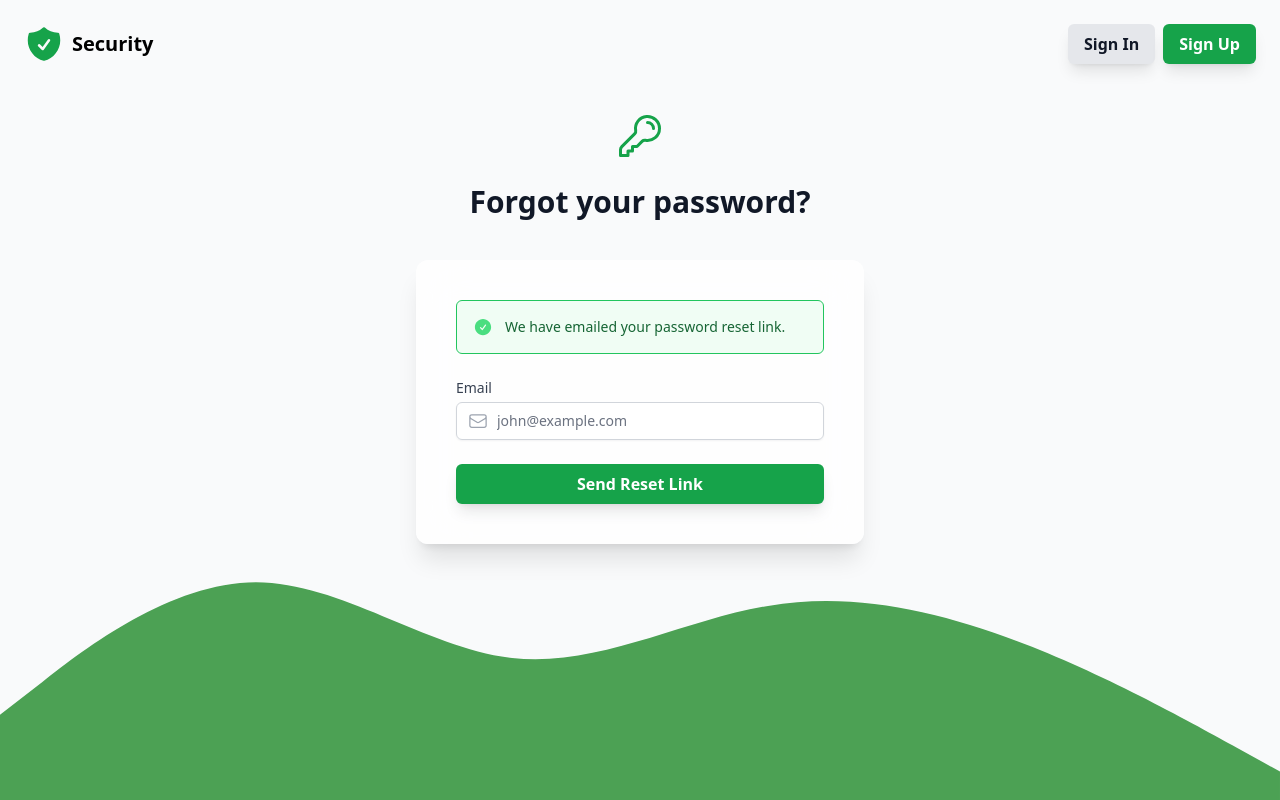
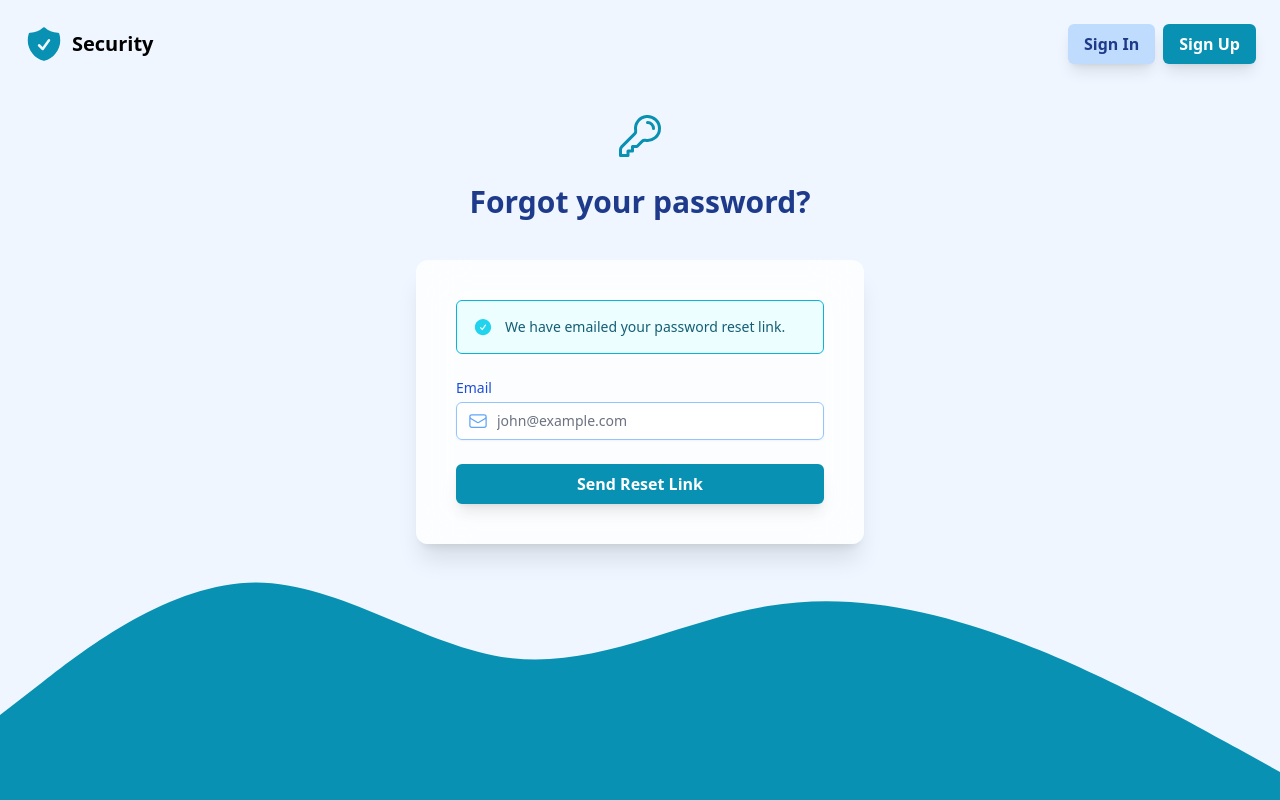
Before and after one commit to igorbabko/build-with-tailwindcss, a website: page forgot-password.html in a window 1280 px wide. Drawn offline with Linux system fonts and the light colour scheme.

Commit message:
Color themes

```diff
--- a/forgot-password.html
+++ b/forgot-password.html
@@ -7,48 +7,49 @@
     <link href="/output.css" rel="stylesheet" />
     <title>Security</title>
   </head>
-  <body class="min-h-screen bg-gray-50 bg-[url('/wave.svg')] bg-fixed bg-bottom bg-no-repeat">
+  <body class="min-h-screen bg-secondary-50 bg-fixed bg-bottom bg-no-repeat">
+    <svg class="fixed bottom-0 fill-primary-600" xmlns="http://www.w3.org/2000/svg" viewBox="0 0 1440 320"><path fill-opacity="1" d="M0,224L48,186.7C96,149,192,75,288,74.7C384,75,480,149,576,160C672,171,768,117,864,101.3C960,85,1056,107,1152,144C1248,181,1344,235,1392,261.3L1440,288L1440,320L1392,320C1344,320,1248,320,1152,320C1056,320,960,320,864,320C768,320,672,320,576,320C480,320,384,320,288,320C192,320,96,320,48,320L0,320Z"></path></svg>
     <header class="flex items-center justify-between p-6">
       <a href="register.html" class="flex items-center gap-2">
-        <svg class="h-10 text-green-600" xmlns="http://www.w3.org/2000/svg" viewBox="0 0 24 24" fill="currentColor">
+        <svg class="h-10 text-primary-600" xmlns="http://www.w3.org/2000/svg" viewBox="0 0 24 24" fill="currentColor">
           <path fill-rule="evenodd" d="M12.516 2.17a.75.75 0 00-1.032 0 11.209 11.209 0 01-7.877 3.08.75.75 0 00-.722.515A12.74 12.74 0 002.25 9.75c0 5.942 4.064 10.933 9.563 12.348a.749.749 0 00.374 0c5.499-1.415 9.563-6.406 9.563-12.348 0-1.39-.223-2.73-.635-3.985a.75.75 0 00-.722-.516l-.143.001c-2.996 0-5.717-1.17-7.734-3.08zm3.094 8.016a.75.75 0 10-1.22-.872l-3.236 4.53L9.53 12.22a.75.75 0 00-1.06 1.06l2.25 2.25a.75.75 0 001.14-.094l3.75-5.25z" clip-rule="evenodd" />
         </svg>
         <span class="text-xl font-black">Security</span>
       </a>
       <div class="flex gap-2">
-        <a href="login.html" class="rounded-md bg-gray-200 py-2 px-4 font-semibold text-gray-900 shadow-lg transition duration-150 ease-in-out hover:bg-gray-300 hover:shadow-xl focus:shadow-xl focus:outline-none focus:ring-2 focus:ring-gray-300 focus:ring-offset-2">Sign In</a>
-        <a href="register.html" class="rounded-md bg-green-600 py-2 px-4 font-semibold text-white shadow-lg transition duration-150 ease-in-out hover:bg-green-700 hover:shadow-xl focus:shadow-xl focus:outline-none focus:ring-2 focus:ring-green-500 focus:ring-offset-2">Sign Up</a>
+        <a href="login.html" class="rounded-md bg-secondary-200 py-2 px-4 font-semibold text-secondary-900 shadow-lg transition duration-150 ease-in-out hover:bg-secondary-300 hover:shadow-xl focus:shadow-xl focus:outline-none focus:ring-2 focus:ring-secondary-300 focus:ring-offset-2">Sign In</a>
+        <a href="register.html" class="rounded-md bg-primary-600 py-2 px-4 font-semibold text-white shadow-lg transition duration-150 ease-in-out hover:bg-primary-700 hover:shadow-xl focus:shadow-xl focus:outline-none focus:ring-2 focus:ring-primary-500 focus:ring-offset-2">Sign Up</a>
       </div>
     </header>
     <main class="flex flex-col justify-center p-6 pb-12">
       <div class="mx-auto max-w-md">
-        <svg class="mx-auto h-12 text-green-600" xmlns="http://www.w3.org/2000/svg" fill="none" viewBox="0 0 24 24" stroke-width="1.5" stroke="currentColor">
+        <svg class="mx-auto h-12 text-primary-600" xmlns="http://www.w3.org/2000/svg" fill="none" viewBox="0 0 24 24" stroke-width="1.5" stroke="currentColor">
           <path stroke-linecap="round" stroke-linejoin="round" d="M15.75 5.25a3 3 0 013 3m3 0a6 6 0 01-7.029 5.912c-.563-.097-1.159.026-1.563.43L10.5 17.25H8.25v2.25H6v2.25H2.25v-2.818c0-.597.237-1.17.659-1.591l6.499-6.499c.404-.404.527-1 .43-1.563A6 6 0 1121.75 8.25z" />
         </svg>
-        <h2 class="mt-2 text-2xl font-bold text-gray-900 sm:mt-6 sm:text-3xl">Forgot your password?</h2>
+        <h2 class="mt-2 text-2xl font-bold text-secondary-900 sm:mt-6 sm:text-3xl">Forgot your password?</h2>
       </div>
       <div class="mx-auto mt-6 w-full max-w-md rounded-xl bg-white/80 p-6 shadow-xl backdrop-blur-xl sm:mt-10 sm:p-10">
-        <div class="flex gap-3 rounded-md border border-green-500 bg-green-50 p-4">
-          <svg class="h-5 w-5 text-green-400" xmlns="http://www.w3.org/2000/svg" viewBox="0 0 24 24" fill="currentColor">
+        <div class="flex gap-3 rounded-md border border-primary-500 bg-primary-50 p-4">
+          <svg class="h-5 w-5 text-primary-400" xmlns="http://www.w3.org/2000/svg" viewBox="0 0 24 24" fill="currentColor">
             <path fill-rule="evenodd" d="M2.25 12c0-5.385 4.365-9.75 9.75-9.75s9.75 4.365 9.75 9.75-4.365 9.75-9.75 9.75S2.25 17.385 2.25 12zm13.36-1.814a.75.75 0 10-1.22-.872l-3.236 4.53L9.53 12.22a.75.75 0 00-1.06 1.06l2.25 2.25a.75.75 0 001.14-.094l3.75-5.25z" clip-rule="evenodd" />
           </svg>
-          <h3 class="text-sm font-medium text-green-800">We have emailed your password reset link.</h3>
+          <h3 class="text-sm font-medium text-primary-800">We have emailed your password reset link.</h3>
         </div>
         <form action="#" autocomplete="off" class="mt-6 space-y-6">
           <div>
-            <label for="email" class="block text-sm font-medium text-gray-700">Email</label>
+            <label for="email" class="block text-sm font-medium text-secondary-700">Email</label>
             <div class="relative mt-1 rounded-md shadow-sm">
               <div class="absolute inset-y-0 left-0 flex items-center pl-3">
-                <svg class="h-5 w-5 text-gray-400" xmlns="http://www.w3.org/2000/svg" fill="none" viewBox="0 0 24 24" stroke-width="1.5" stroke="currentColor">
+                <svg class="h-5 w-5 text-secondary-400" xmlns="http://www.w3.org/2000/svg" fill="none" viewBox="0 0 24 24" stroke-width="1.5" stroke="currentColor">
                   <path stroke-linecap="round" stroke-linejoin="round" d="M21.75 6.75v10.5a2.25 2.25 0 01-2.25 2.25h-15a2.25 2.25 0 01-2.25-2.25V6.75m19.5 0A2.25 2.25 0 0019.5 4.5h-15a2.25 2.25 0 00-2.25 2.25m19.5 0v.243a2.25 2.25 0 01-1.07 1.916l-7.5 4.615a2.25 2.25 0 01-2.36 0L3.32 8.91a2.25 2.25 0 01-1.07-1.916V6.75" />
                 </svg>
               </div>
-              <input type="email" id="email" name="email" class="w-full rounded-md border-gray-300 pl-10 text-sm focus:border-green-500 focus:ring-green-500" placeholder="john@example.com" />
+              <input type="email" id="email" name="email" class="w-full rounded-md border-secondary-300 pl-10 text-sm focus:border-primary-500 focus:ring-primary-500" placeholder="john@example.com" />
             </div>
           </div>
 
           <div>
-            <a href="reset-password.html" class="flex items-center justify-center rounded-md bg-green-600 py-2 px-4 font-semibold text-white shadow-lg transition duration-150 ease-in-out hover:bg-green-700 hover:shadow-xl focus:shadow-xl focus:outline-none focus:ring-2 focus:ring-green-500 focus:ring-offset-2">Send Reset Link</a>
+            <a href="reset-password.html" class="flex items-center justify-center rounded-md bg-primary-600 py-2 px-4 font-semibold text-white shadow-lg transition duration-150 ease-in-out hover:bg-primary-700 hover:shadow-xl focus:shadow-xl focus:outline-none focus:ring-2 focus:ring-primary-500 focus:ring-offset-2">Send Reset Link</a>
           </div>
         </form>
       </div>
--- a/tailwind.config.js
+++ b/tailwind.config.js
@@ -1,8 +1,15 @@
+const colors = require('tailwindcss/colors')
+
 /** @type {import('tailwindcss').Config} */
 module.exports = {
   content: ["*.html"],
   theme: {
-    extend: {},
+    extend: {
+      colors: {
+        primary: colors.cyan,
+        secondary: colors.blue,
+      },
+    },
   },
   plugins: [
     require('@tailwindcss/forms'),
```
Also changed, not shown: output.css.
